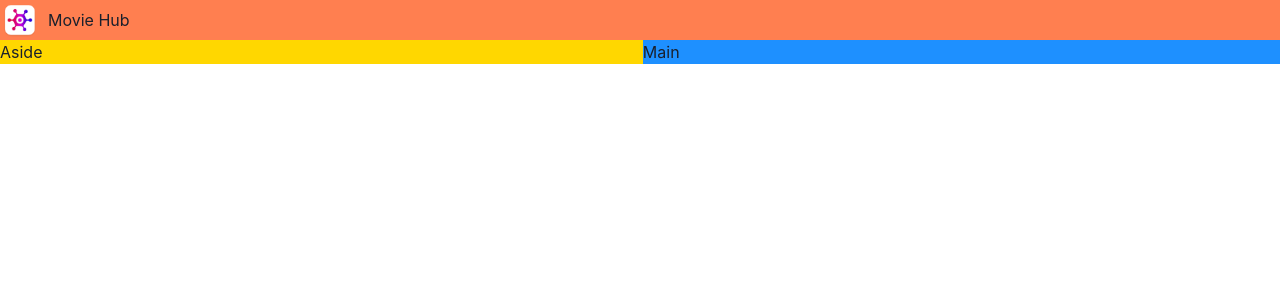
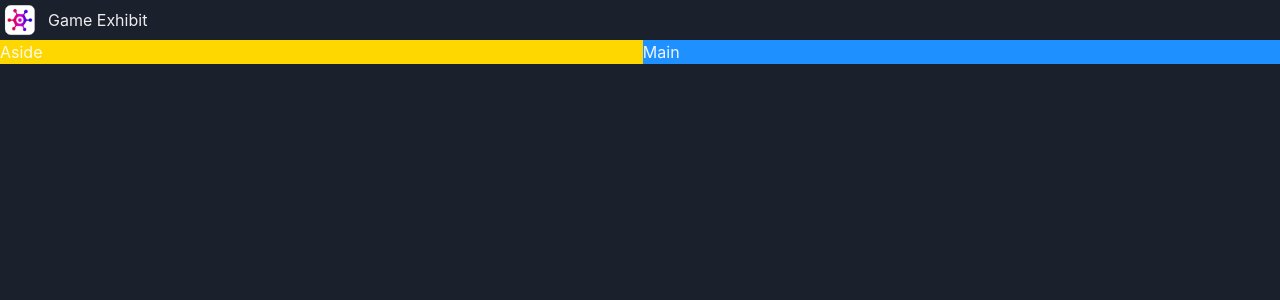
Before and after one commit to Endekalu-Zemenu/Game-Discovery-App, a React (Vite) app: page / in a window 1280 px wide. Shown: the top 300 px of the page. Built offline with nearby package versions, Linux system fonts and the light colour scheme.

Commit message:
Implement dark mode

```diff
--- a/src/App.tsx
+++ b/src/App.tsx
@@ -8,7 +8,7 @@
         base: `"nav" "main"`,
         lg: `"nav nav" "aside main"`
       }}>
-        <GridItem area="nav" bg={"coral"}>
+        <GridItem area="nav">
           <Navbar />
         </GridItem>
         <Show above="lg">
--- a/src/components/Navbar.tsx
+++ b/src/components/Navbar.tsx
@@ -5,7 +5,7 @@
   return (
     <HStack>
       <Image src={logo} boxSize="40px" />
-      <Text>Movie Hub</Text>
+      <Text>Game Exhibit</Text>
     </HStack>
   )
 }
--- a/src/main.tsx
+++ b/src/main.tsx
@@ -1,12 +1,14 @@
 import React from 'react'
 import ReactDOM from 'react-dom/client'
-import { ChakraProvider } from '@chakra-ui/react'
+import { ChakraProvider, ColorModeScript } from '@chakra-ui/react'
+import theme from './theme.ts'
 import App from './App.tsx'
 import './index.css'
 
 ReactDOM.createRoot(document.getElementById('root')!).render(
   <React.StrictMode>
-    <ChakraProvider>
+    <ChakraProvider theme={theme}>
+      <ColorModeScript initialColorMode={theme.config.initialColorMode} />
       <App />
     </ChakraProvider>
   </React.StrictMode>,
--- /dev/null
+++ b/src/theme.ts
@@ -0,0 +1,10 @@
+import { extendTheme, type ThemeConfig } from '@chakra-ui/react'
+
+const config: ThemeConfig = {
+  initialColorMode: 'dark',
+  useSystemColorMode: false,
+}
+
+const theme = extendTheme({ config })
+
+export default theme
```
